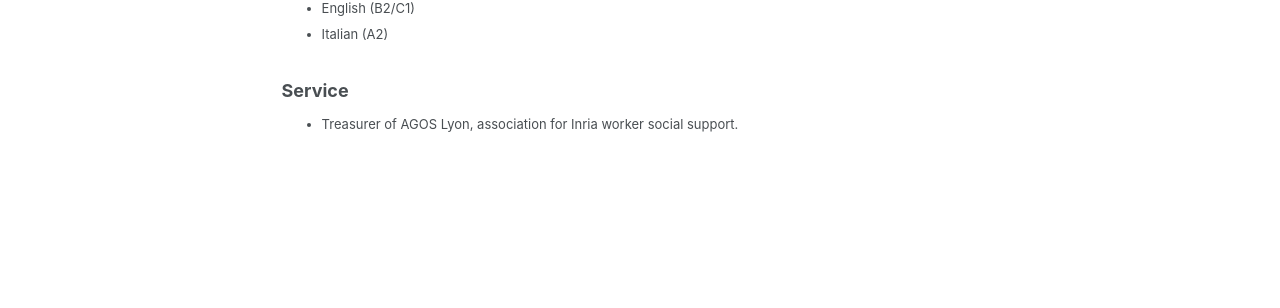
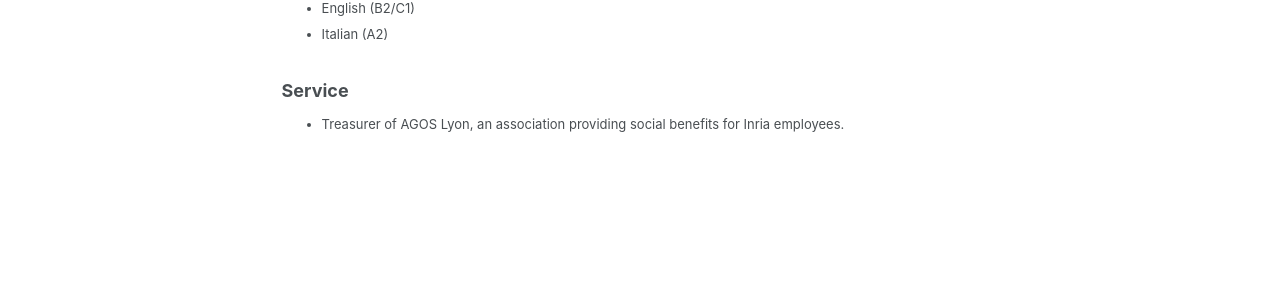
Before and after one commit to arsenemarzorati/arsenemarzorati.github.io, a Jekyll site: the page built from _pages/cv.md, in a window 1280 px wide and 1357 px high. Shown: the part 820-1128 px from the top of the window. Built offline with Jekyll 4.4.1, drawn with Linux system fonts in a browser that asks for light colours; some web fonts are replaced.

Commit message:
'Tresorier AGOS'

```diff
--- a/_pages/cv.md
+++ b/_pages/cv.md
@@ -60,6 +60,6 @@ redirect_from:
 ### Service
 <FONT size="2pt">
 <ul>
-<li>Treasurer of AGOS Lyon, association for Inria worker social support.</li>
+<li>Treasurer of AGOS Lyon, an association providing social benefits for Inria employees.</li>
 </ul>
 </FONT>
```
